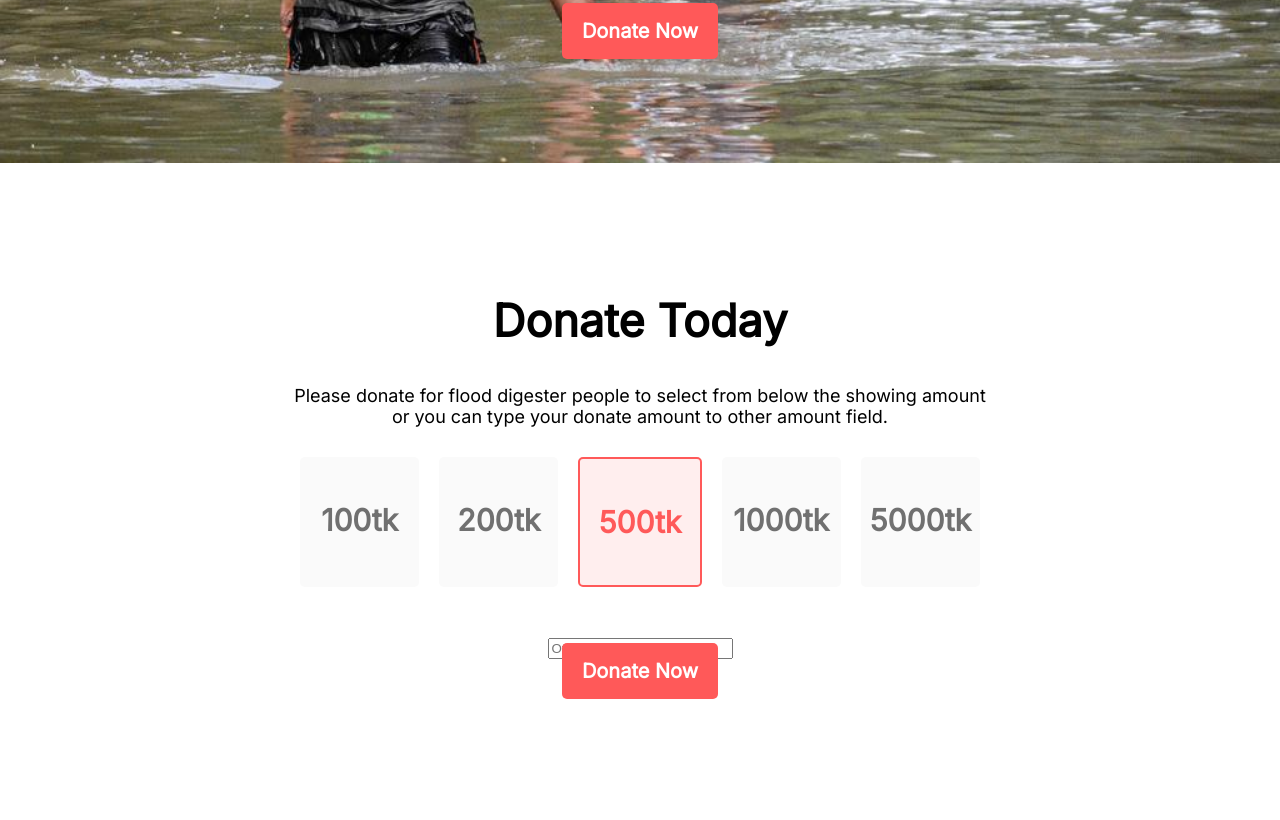
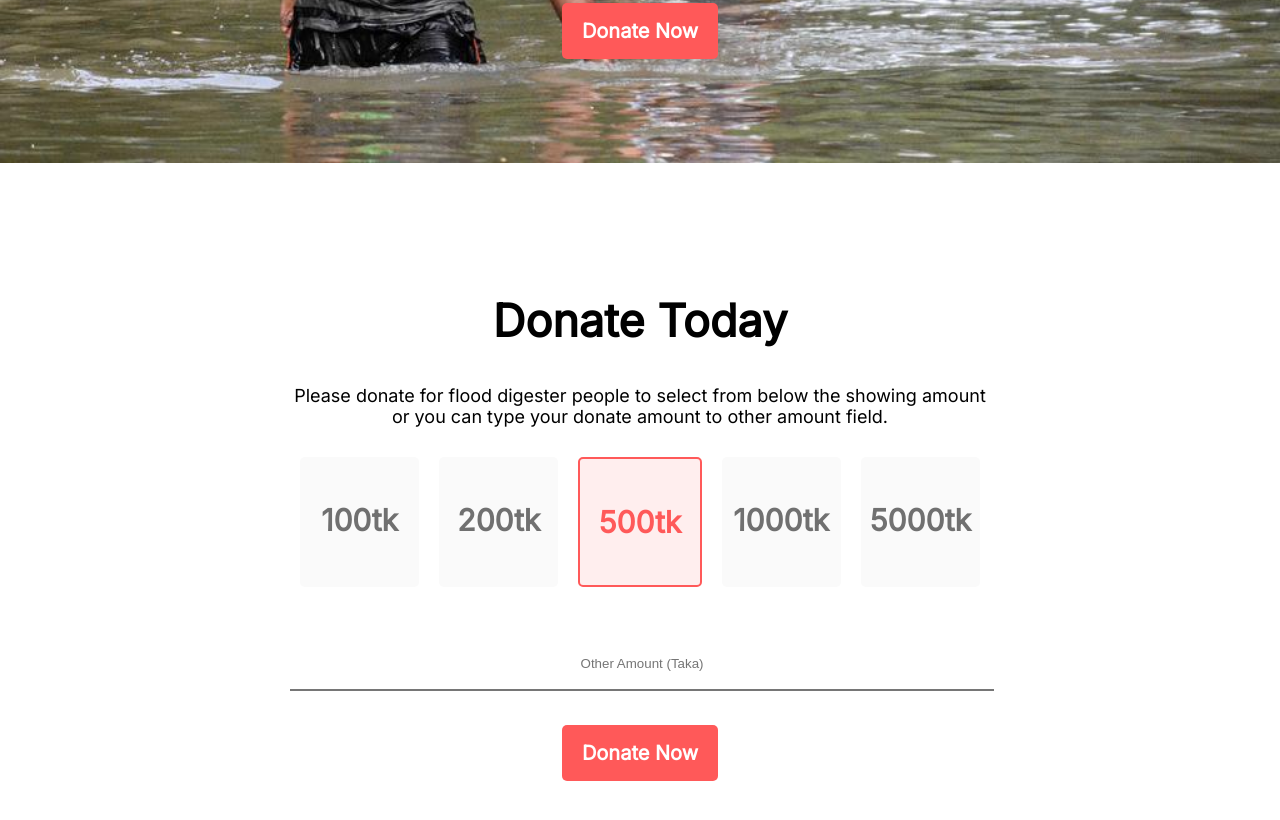
Before and after one commit to tarikul-tareef/Disaster-Relief-Fund, a plain HTML site: page index.html in a window 1280 px wide. Shown: the part 572-1392 px from the top of the page. Drawn offline with Linux system fonts and the light colour scheme.

Commit message:
commit till donate section 3rd

```diff
--- a/index.html
+++ b/index.html
@@ -30,11 +30,15 @@
     <div class="select-amount">
       <a class="amount-item" href="#">100tk</a>
       <a class="amount-item" href="#">200tk</a>
-      <a class="amount-item" id="default-amount-item" href="#">500tk</a>
-      <a class="amount-item" href="#">1000tk</a><a class="amount-item" href="#">5000tk</a>
+      <a class="amount-item" id="selected-amount-item" href="#">500tk</a>
+      <a class="amount-item" href="#">1000tk</a>
+      <a class="amount-item" href="#">5000tk</a>
     </div>
-    <input type="number" name="other-amount" id="" placeholder="Other Amount (Taka)"><br>
-    <a class="link-button" href="#">Donate Now</a>
+    <form action="">
+      <input class="other-amount" type="number" name="other-amount" id="" placeholder="Other Amount (Taka)">
+      <a class="link-button" href="#">Donate Now</a>
+    </form>
+
   </section>
 
 </body>
--- a/style.css
+++ b/style.css
@@ -7,6 +7,17 @@ section {
   margin-bottom: 130px;
 }
 
+/* Chrome, Safari, Edge, Opera */
+input::-webkit-outer-spin-button,
+input::-webkit-inner-spin-button {
+  -webkit-appearance: none;
+  margin: 0;
+}
+
+/* Firefox */
+input[type="number"] {
+  -moz-appearance: textfield;
+}
 /* style for Top Banner Section */
 
 .top-banner {
@@ -45,13 +56,13 @@ p {
 
 .donate-area {
   text-align: center;
-  padding: 0 290px;
+  margin-left: 290px;
+  margin-right: 290px;
 }
 
 h2 {
   font-size: 45px;
   font-weight: 700px;
-  color: black;
 }
 .select-amount {
   display: flex;
@@ -70,9 +81,19 @@ h2 {
   border-radius: 5px;
   margin: 0 10px;
 }
-
-#default-amount-item {
+#selected-amount-item {
   color: #ff5959;
   background: #ffeeee;
   border: 2px solid #ff5959;
 }
+
+.other-amount {
+  text-align: center;
+  width: 100%;
+  margin-bottom: 50px;
+  height: 50px;
+  border-top-style: hidden;
+  border-right-style: hidden;
+  border-left-style: hidden;
+  border-bottom-style: solid;
+}
```
